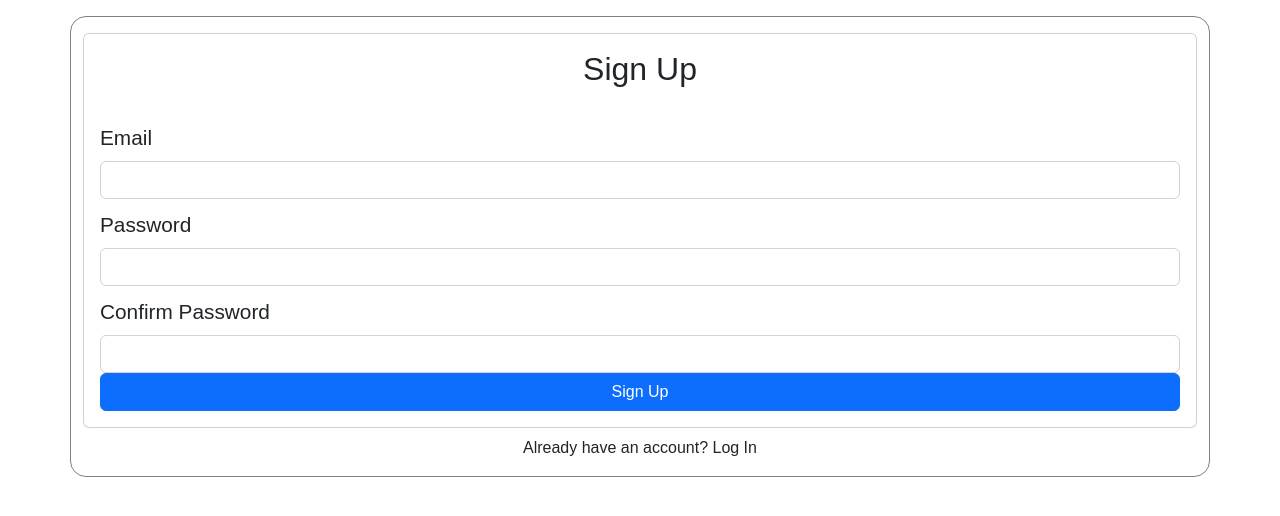
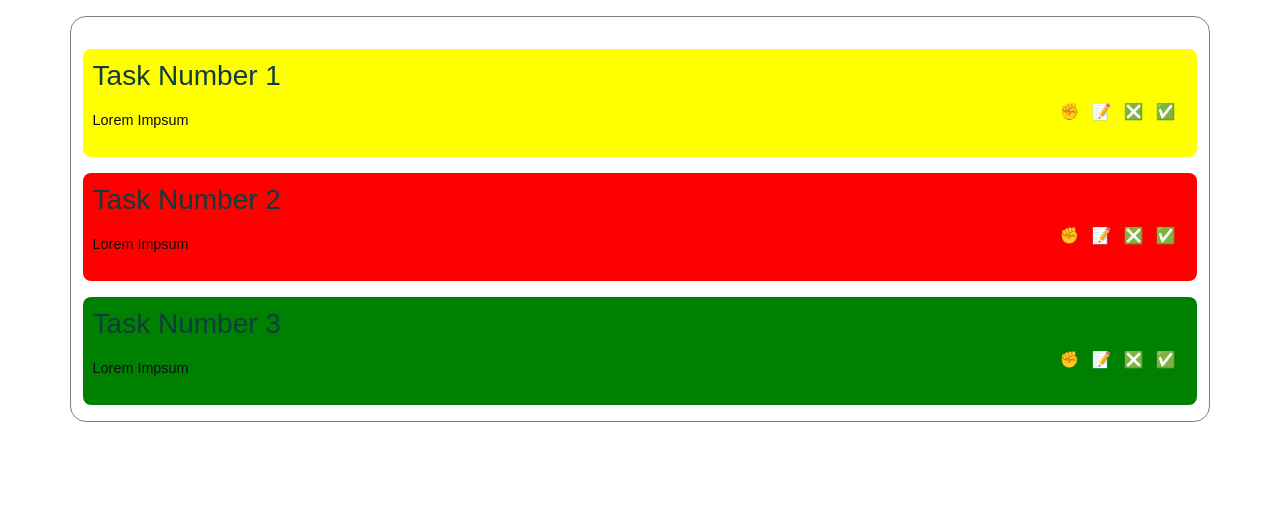
Before and after one commit to HazemAhmed0/TaskTraker, a React (Create React App) app: page /tasks in a window 1280 px wide. Shown: the top 516 px of the page. Built offline with nearby package versions, Linux system fonts and the light colour scheme; no server answers.

Commit message:
added: task conditional styling - router integration

```diff
--- a/package.json
+++ b/package.json
@@ -12,6 +12,7 @@
     "react-bootstrap": "^2.5.0",
     "react-dom": "^18.2.0",
     "react-firebase-hooks": "^5.0.3",
+    "react-router-dom": "^6.3.0",
     "react-scripts": "5.0.1",
     "web-vitals": "^2.1.4"
   },
--- a/src/App.js
+++ b/src/App.js
@@ -5,6 +5,8 @@ import TaskForm from "./components/TaskForm";
 import SignUp from "./components/SignUp";
 import { useState } from "react";
 import { AuthProvider } from "./components/Auth";
+import { Routes, Route } from 'react-router-dom';
+
 
 function App() {
   const [taskList, setTaskList] = useState([
@@ -12,7 +14,7 @@ function App() {
       id: 0,
       text: "Task Number 1",
       desc: "Lorem Impsum",
-      status: "Ready",
+      status: "InProgress",
       user: "",
     },
     {
@@ -46,10 +48,14 @@ function App() {
   return (
     <AuthProvider>
       <div className="container">
+        <Routes> {/* The Switch decides which component to show based on the current URL.*/}
+          <Route exact path='/tasks' element={<Tasks tasks={taskList} onDelete={deleteTask} />}></Route>
+          <Route exact path='/signup' element={<SignUp />}></Route>
+        </Routes>
         {/* <Header title="Example" />
       <TaskForm onAdd={addTask} />
-      <Tasks tasks={taskList} onDelete={deleteTask} /> */}
-        <SignUp />
+      <Tasks tasks={taskList} onDelete={deleteTask} />
+        <SignUp /> */}
       </div>
     </AuthProvider>
   );
--- a/src/components/Task.js
+++ b/src/components/Task.js
@@ -1,7 +1,9 @@
 import '../styles/main.css';
 const task = ({task, onDelete}) => {
+  var classes = task.status + " task"
   return (
-    <div className="task">
+
+    <div className={classes}>
         <h3>{task.text}</h3>
         <p>{task.desc}</p>
         <a title='In Progress'>&#9994;</a>
--- a/src/index.js
+++ b/src/index.js
@@ -1,11 +1,15 @@
 import React from 'react';
 import ReactDOM from 'react-dom/client';
 import App from './App';
-import "bootstrap/dist/css/bootstrap.min.css"
+import "bootstrap/dist/css/bootstrap.min.css";
+import { BrowserRouter } from 'react-router-dom';
+
 
 const root = ReactDOM.createRoot(document.getElementById('root'));
 root.render(
   <React.StrictMode>
+    <BrowserRouter>
     <App />
+    </BrowserRouter>
   </React.StrictMode>
 );
--- a/src/styles/_Task.scss
+++ b/src/styles/_Task.scss
@@ -1,7 +1,17 @@
+.Ready{
+ background-color: red;
+}
+.Done{
+  background-color: green;
+}
+.InProgress{
+  background-color: yellow;
+}
+
 .task {
   display: grid;
   grid-template-columns: 1fr repeat(4, 2rem);
-  background-color: #f1f1f1;
+  // background-color: #f1f1f1;
   margin-top: 1rem;
   border-radius: 0.5rem;
   padding: 0.6rem;
--- a/src/styles/main.css
+++ b/src/styles/main.css
@@ -1,7 +1,18 @@
+.Ready {
+  background-color: red;
+}
+
+.Done {
+  background-color: green;
+}
+
+.InProgress {
+  background-color: yellow;
+}
+
 .task {
   display: grid;
   grid-template-columns: 1fr repeat(4, 2rem);
-  background-color: #f1f1f1;
   margin-top: 1rem;
   border-radius: 0.5rem;
   padding: 0.6rem;
```
Also changed, not shown: 2 other files (tests, documents, lock files or other folders).
